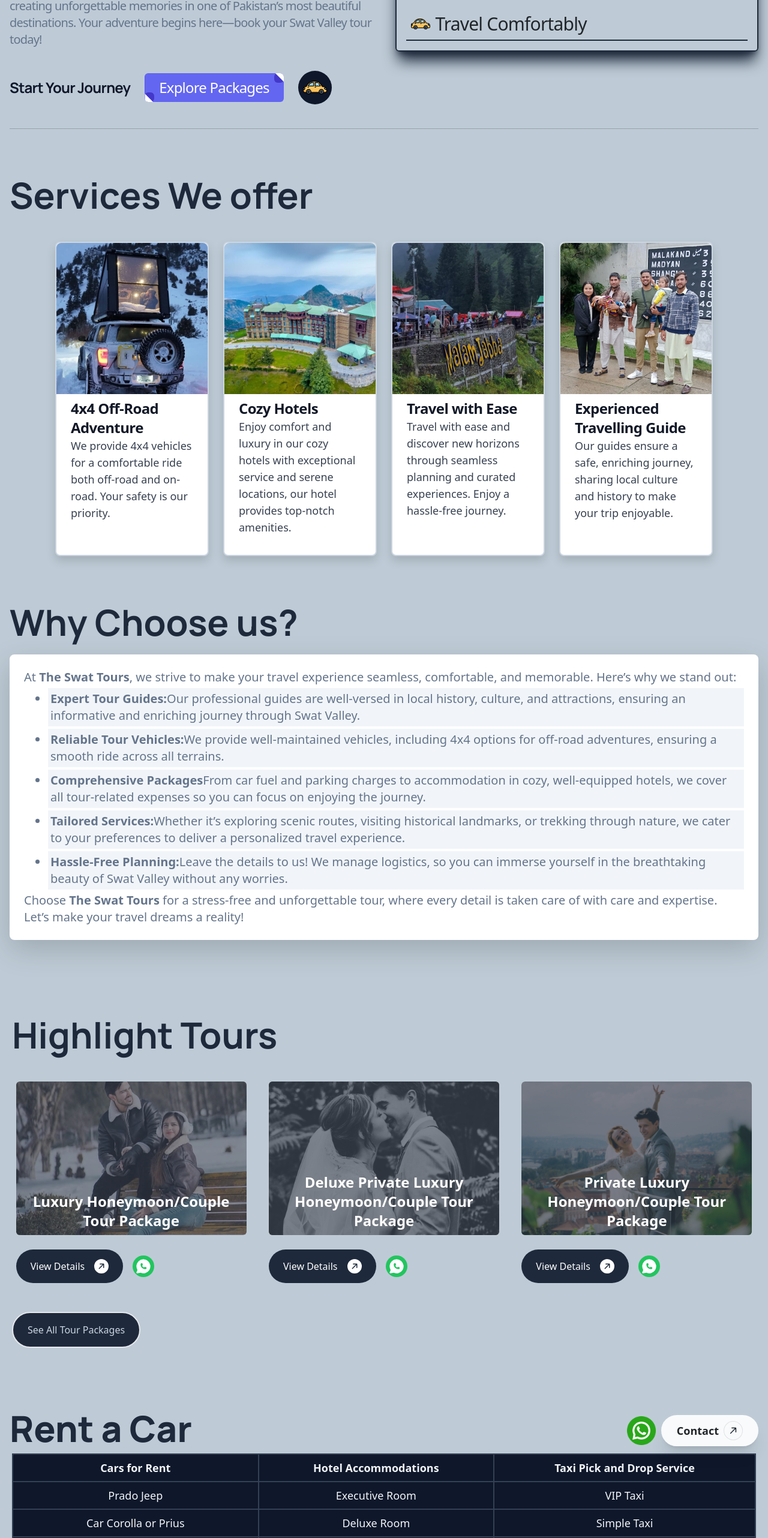
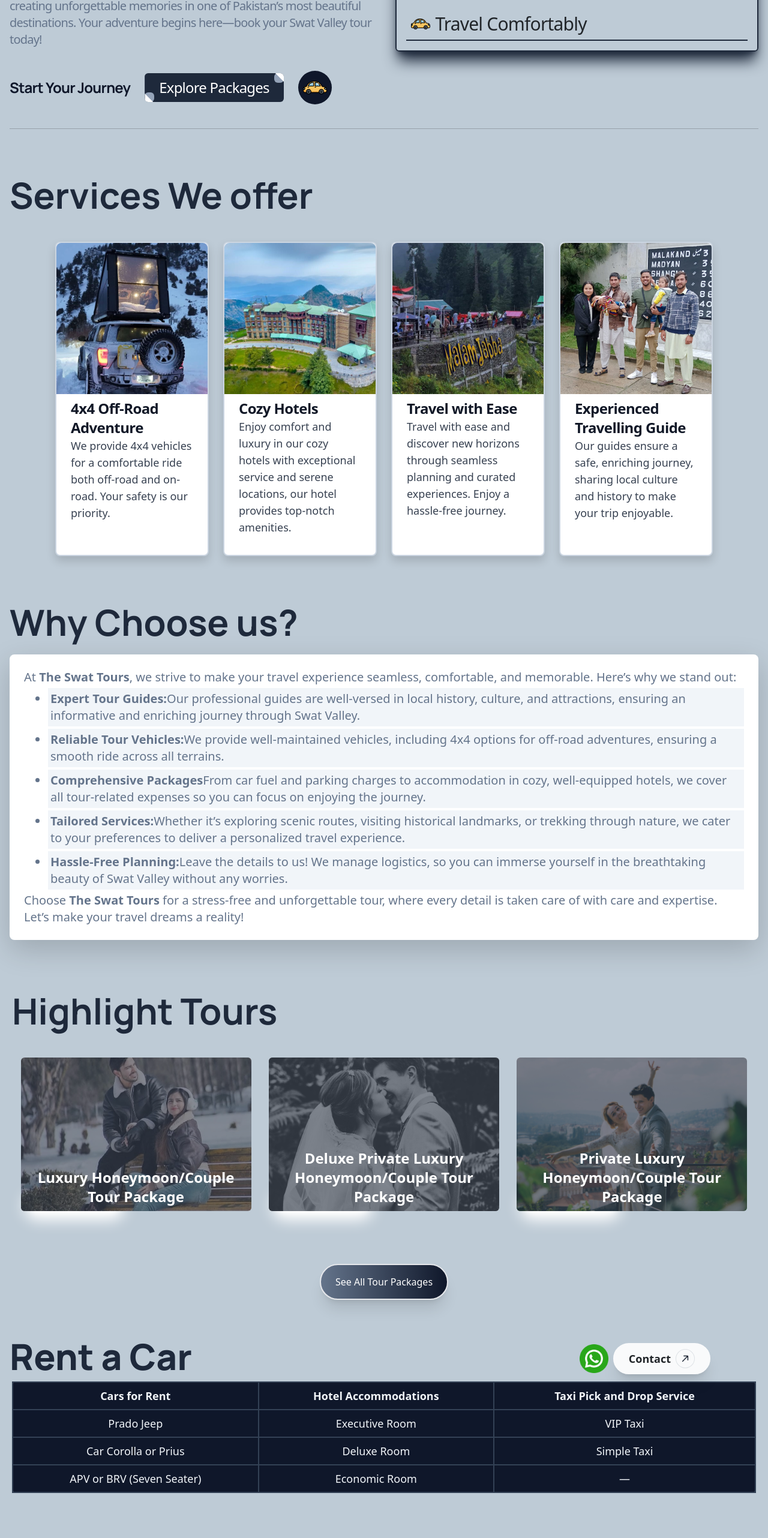
Before and after one commit to Kaleem362/SwatValley, a React (Vite) app: page / in a window 1280 px wide. Shown: the part 1020-3584 px from the top of the page at 60% size. Built offline with nearby package versions, Linux system fonts and the light colour scheme.

Commit message:
buttons are managed

```diff
--- a/src/Components/Hero.jsx
+++ b/src/Components/Hero.jsx
@@ -50,14 +50,14 @@ const Hero = () => {
         <p className="text-lg text-slate-900 font-Manrope xs:text-md sm:text-lg md:text-lg md:font-bold lg:text-xl xl:text-2xl">
           Start Your Journey
         </p>
-        <button className="relative flex items-center px-4 py-2 overflow-hidden font-medium transition-all bg-indigo-500 rounded-md xs:px-6 xs:py-3 group ">
-          <span className="absolute top-0 right-0 inline-block w-4 h-4 transition-all duration-500 ease-in-out bg-indigo-700 rounded group-hover:-mr-4 group-hover:-mt-4">
+        <button className="relative flex items-center px-4 py-2 overflow-hidden font-medium transition-all rounded-md bg-slate-800 xs:px-6 xs:py-3 group ">
+          <span className="absolute top-0 right-0 inline-block w-4 h-4 transition-all duration-500 ease-in-out rounded bg-slate-400 group-hover:-mr-4 group-hover:-mt-4">
             <span className="absolute top-0 right-0 w-5 h-5 rotate-45 translate-x-1/2 -translate-y-1/2 bg-white"></span>
           </span>
-          <span className="absolute bottom-0 left-0 inline-block w-4 h-4 transition-all duration-500 ease-in-out rotate-180 bg-indigo-700 rounded group-hover:-ml-4 group-hover:-mb-4">
+          <span className="absolute bottom-0 left-0 inline-block w-4 h-4 transition-all duration-500 ease-in-out rotate-180 rounded bg-slate-400 group-hover:-ml-4 group-hover:-mb-4">
             <span className="absolute top-0 right-0 w-5 h-5 rotate-45 translate-x-1/2 -translate-y-1/2 bg-white"></span>
           </span>
-          <span className="absolute bottom-0 left-0 w-full h-full transition-all duration-500 ease-in-out delay-200 -translate-x-full bg-indigo-600 rounded-md group-hover:translate-x-0"></span>
+          <span className="absolute bottom-0 left-0 w-full h-full transition-all duration-500 ease-in-out delay-200 -translate-x-full rounded-md bg-slate-600 group-hover:translate-x-0"></span>
           <span className="relative w-full text-center text-white transition-colors duration-200 ease-in-out group-hover:text-white xs:text-md sm:text-lg md:text-lg lg:text-xl xl:text-2xl">
             <Link to={"/packages"}>Explore Packages</Link>
           </span>
@@ -66,7 +66,7 @@ const Hero = () => {
           <div className="flex justify-center items-center w-14 h-14 rounded-full bg-slate-900 transition-all duration-300 absolute top-0 group-hover:scale-[.60] group-hover:origin-top text-white">
             <img src={car} alt="Car" className="w-10 h-10" />
           </div>
-          <div className="absolute text-sm font-bold text-center text-black transition-all duration-300 transform -translate-x-1/2 -bottom-10 left-1/2 whitespace-nowrap group-hover:bottom-0">
+          <div className="absolute text-sm font-bold text-center text-black transition-all duration-300 transform -translate-x-1/2 group-hover:text-slate-700 -bottom-10 left-1/2 whitespace-nowrap group-hover:bottom-0">
             Book Now
           </div>
         </div>
--- a/src/Components/Services.jsx
+++ b/src/Components/Services.jsx
@@ -142,14 +142,14 @@ const Services = () => {
         </div>
       </div>
       {/* packages mapped here */}
-      <div className="flex flex-col items-start justify-center w-full h-auto gap-4 px-1 py-10 sm:px-3 highlighted-tours xs:w-full sm:w-full md:w-full lg:w-full animate-fadeInFromBottom">
+      <div className="flex flex-col items-start justify-center w-full h-auto gap-4 px-1 py-0 lg:py-10 sm:px-3 highlighted-tours xs:w-full sm:w-full md:w-full lg:w-full animate-fadeInFromBottom">
         <h1 className="w-full text-4xl font-bold text-slate-800 text-start xs:text-3xl sm:text-3xl md:text-4xl lg:text-5xl xl:text-6xl font-Manrope animate-fadeInFromLeft">
           Highlight Tours
         </h1>
-        <div className="flex flex-wrap items-center justify-center w-full gap-4 my-4 xs:w-full sm:w-full md:w-full lg:w-full cards-container">
+        <div className="flex flex-wrap items-center justify-center w-full gap-4 my-4 xs:w-full sm:w-full md:w-full lg:w-full cards-container xs:px-3">
           {toursPackage.slice(0, 3).map((tour) => {
             return (
-              <div class="relative w-96 mx-auto bg-slate-100 rounded z-50 group">
+              <div class="relative w-96  lg:mx-auto bg-slate-100 rounded z-50 group mb-20 lg:mb-0 animate-fadeInFromTop">
                 <img
                   class="h-64 w-full object-cover rounded-md z-50"
                   src={tour.Image}
@@ -161,10 +161,11 @@ const Services = () => {
                     {tour.packageName}
                   </h2>
                 </div>
-                <div className="absolute flex items-center justify-center gap-4 mt-3 transition-all duration-300 xs:-bottom-20 lg:group-hover:-bottom-20 -bottom-0 -z-50 buttons">
+                {/* buttontag */}
+                <div className="absolute flex items-center justify-center gap-4 mt-3 transition-all duration-300 -bottom-20 lg:group-hover:-bottom-20 lg:-bottom-0 -z-50 buttons">
                   <Link
                     to={`/tour/${tour.id}`}
-                    className="flex justify-center h-auto gap-2 px-6 py-3 text-center text-white transition-all duration-200 rounded-full w-fit bg-slate-800 hover:bg-slate-700 font-manrope hover:scale-105"
+                    className="flex justify-center h-auto gap-2 px-6 py-3 text-center text-white transition-all duration-200 rounded-full shadow-xl w-fit bg-slate-800 hover:bg-slate-700 font-manrope hover:scale-105 shadow-white"
                   >
                     {" "}
                     View Details
@@ -172,7 +173,7 @@ const Services = () => {
                   </Link>
                   <a
                     href="https://wa.me/923489857193"
-                    className="flex items-center justify-center p-1 -ml-2 bg-green-500 rounded-full w-fit whatsappbtn hover:p-2"
+                    className="flex items-center justify-center p-1 -ml-2 bg-green-500 rounded-full w-fit whatsappbtn hover:p-2 hover:shadow-lg hover:shadow-slate-800"
                   >
                     {" "}
                     <TbBrandWhatsappFilled
@@ -185,14 +186,14 @@ const Services = () => {
             );
           })}
         </div>
-        <Link className="px-6 py-3 mt-20 text-center border-2 rounded-full text-slate-300 bg-slate-800 w-fit border-red">
+        <Link className="px-6 py-3 text-center text-white border-2 rounded-full shadow-xl xs:mx-auto w-fit border-red bg-gradient-to-r from-slate-500 to-slate-900 lg:mt-10">
           See All Tour Packages
         </Link>
       </div>
 
       {/* Rent a car Division */}
       <div className="w-full py-10 Car-service">
-        <div className="flex w-full h-auto header">
+        <div className="flex w-full h-auto pr-20 header">
           <h1 className="w-full mb-2 text-3xl font-extrabold text-slate-800 text-start xs:text-3xl sm:text-3xl md:text-4xl lg:text-5xl xl:text-6xl font-Manrope animate-fadeInFromLeft ">
             Rent a Car
           </h1>
@@ -201,7 +202,7 @@ const Services = () => {
               <img
                 src={whatsappIcon}
                 alt="WhatsApp Icon"
-                className="w-[10%] max-w-24 min-w-12 h-auto animate-fadeInFromRight"
+                className="w-[10%] max-w-24 min-w-12 h-auto animate-fadeInFromRight hover:scale-90 duration-200 transition-scale"
               />
             </a>
             <Link to={"/contactPage"}>
```
